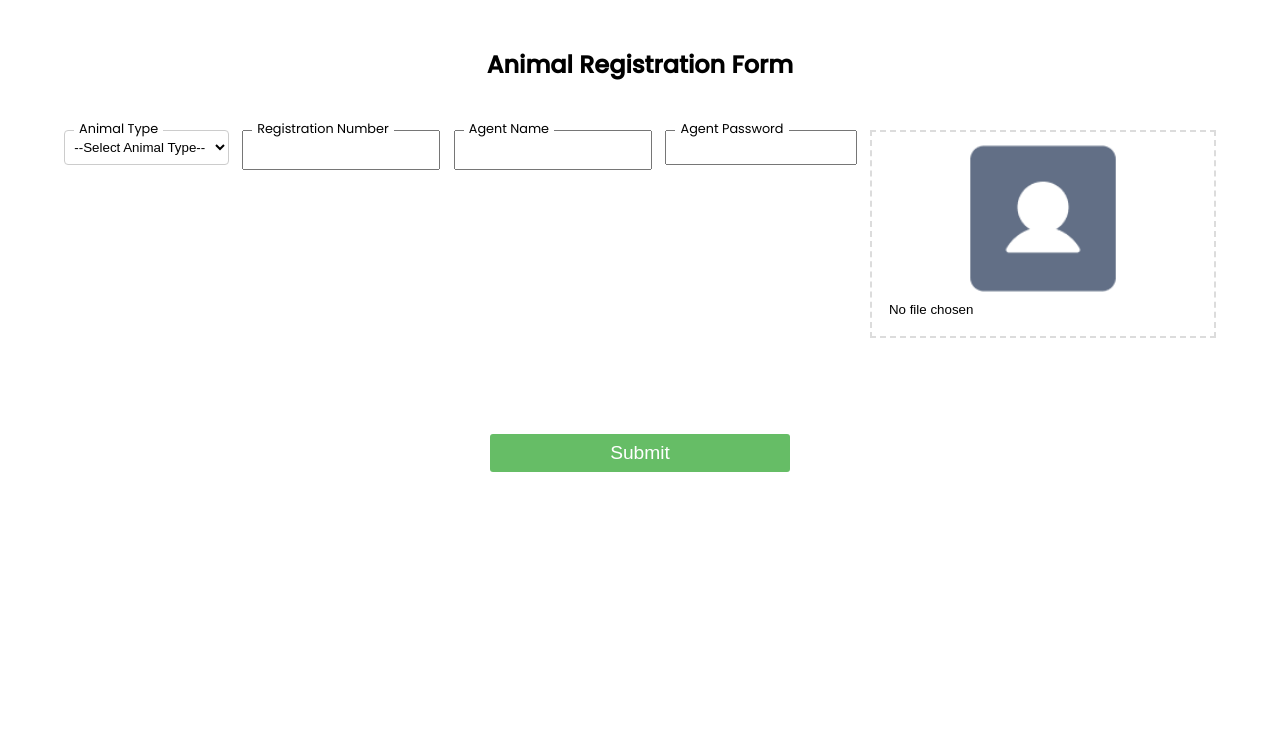
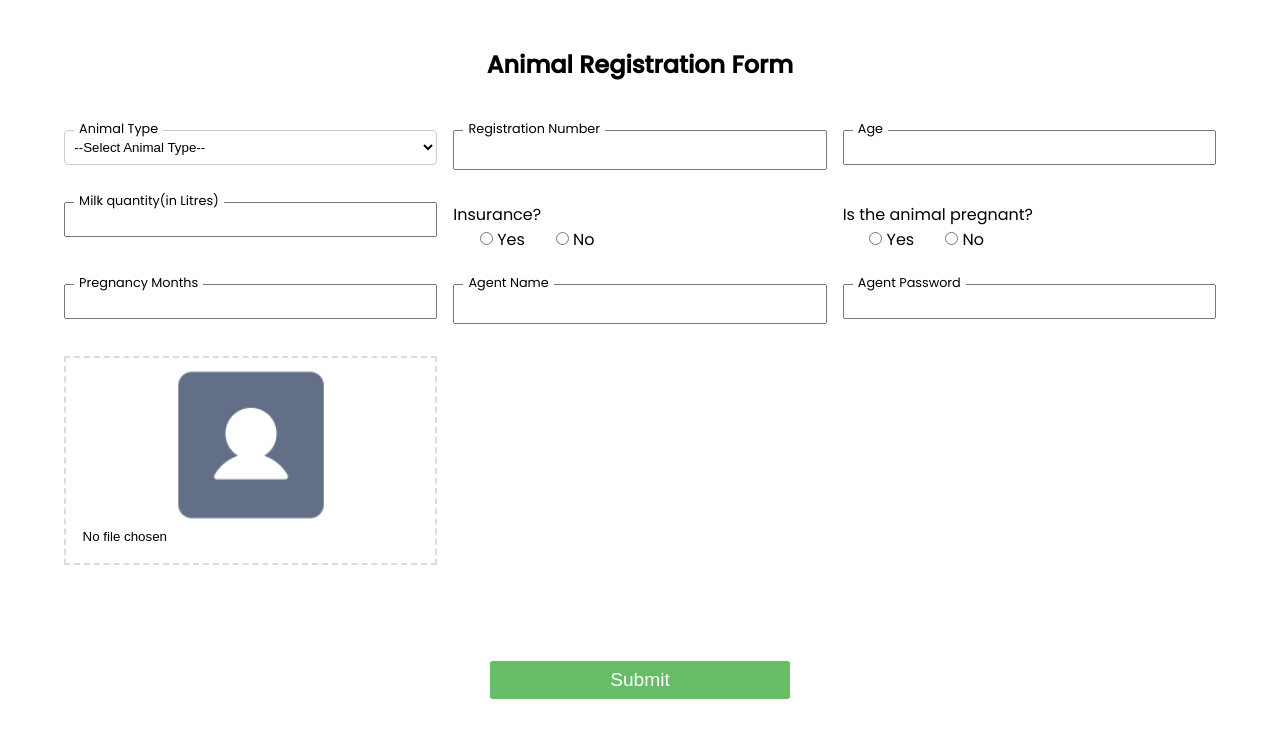
Before and after one commit to Next-Booking/Kisaanpe, a website: page html_files/animal_registration.ejs in a window 1280 px wide. Shown: the part 84-822 px from the top of the page. Before the commit the page ends 800 px from the top, so only its background shows below. Drawn offline with nearby package versions, Linux system fonts and the light colour scheme; files that its build step writes are made by us from their sources; files whose address does not match are found by name.

Commit message:
Added more info in animal form like pregnancy, milk quantity, age, insurance

```diff
--- a/html_files/animal_registration.ejs
+++ b/html_files/animal_registration.ejs
@@ -47,7 +47,32 @@
                     <label class="text_label" for="rnumber">Registration Number</label>
                     <input type="text" id="rnumber" name="rnumber"  value="<%= num %>" readonly>
                 </div>
-
+                <div class="input_sec">
+                    <label class="text_label" for="age">Age</label>
+                    <input type="number" id="age" name="age">
+                </div>
+                <div class="input_sec">
+                    <label class="text_label" for="mquantity">Milk quantity(in Litres)</label>
+                    <input type="number" id="mquantity" name="mquantity">
+                </div>
+                <div class="input_sec">
+                    <p>Insurance?</p>
+                    <input class="radio_inp" type="radio" id="iyes" name="insurance" value="yes" required>
+                    <label class="radio_label" for="iyes">Yes</label>
+                    <input class="radio_inp" type="radio" id="ino" name="insurance" value="no" required>
+                    <label  class="radio_label" for="ino">No</label>
+                </div>
+                <div class="input_sec">
+                    <p>Is the animal pregnant?</p>
+                    <input class="radio_inp" type="radio" id="pyes" name="isPregnant" value="yes" required>
+                    <label  class="radio_label"  for="pyes">Yes</label>
+                    <input class="radio_inp" type="radio" id="pno" name="isPregnant" value="no" required>
+                    <label  class="radio_label" for="pno">No</label>
+                </div>
+                <div class="input_sec" id="pmonth_cont">
+                    <label class="text_label" for="pmonth">Pregnancy Months</label>
+                    <input type="number" id="pmonth" name="pmonth">
+                </div>
                 <div class="input_sec">
                     <label class="text_label" for="agent_name">Agent Name</label>
                     <input type="text" id="aname" name="aname">
@@ -73,6 +98,16 @@
     <script src="https://kit.fontawesome.com/88bc3e9469.js" crossorigin="anonymous"></script>
     <script src="../script/hpage.js"></script>
     <script>
+        const pregYes = document.getElementById("pyes")
+        const pregNo = document.getElementById("pno")
+        pregNo.addEventListener("click",(e)=>{
+            pregMonth = document.getElementById("pmonth_cont")
+            pregMonth.style.display = "none"
+        })
+        pregYes.addEventListener("click",(e)=>{
+            pregMonth = document.getElementById("pmonth_cont")
+            pregMonth.style.display = "block"
+        })
         let iserror = false
         function displayImage2(){
 
@@ -134,6 +169,7 @@
          }
         });
 
+
     </script>
 </body>
 </html>
--- a/static/stylesheet/registration_style.css
+++ b/static/stylesheet/registration_style.css
@@ -82,13 +82,11 @@ h1{
 }
 
 .form-dflex{
-    display: flex;
-    justify-content: space-between;
+    display: grid;
+    grid-template-columns: 1fr 1fr 1fr;
+    column-gap: 1em;
 }
 
-.image_column{
-    width: 30%;
-}
 
 .input_sec{
     position: relative;
@@ -109,8 +107,12 @@ h1{
 input[type="text"], input[type="email"]{
     padding-top: 1em;
     padding-left: 0.9em;
+
 }
+input{
+    width: 100%;
 
+}
 textarea{
     padding: 1em 0.6em;
 }
@@ -232,7 +234,13 @@ nav{
 p{
     align-self: center;
 }
-
+.radio_inp{
+    width: auto;
+    margin-left: 2em;
+}
+.radio_label{
+    display: inline;
+}
 @media (max-width: 920px){
     .form-dflex{
         display: block;
@@ -254,6 +262,7 @@ p{
     .header__nav-section{
         display: flex;
         margin-left: auto;
+
     }
     .hamburger_button{
         display: none;
```
Also changed, not shown: app.js (+11 -2 lines).
